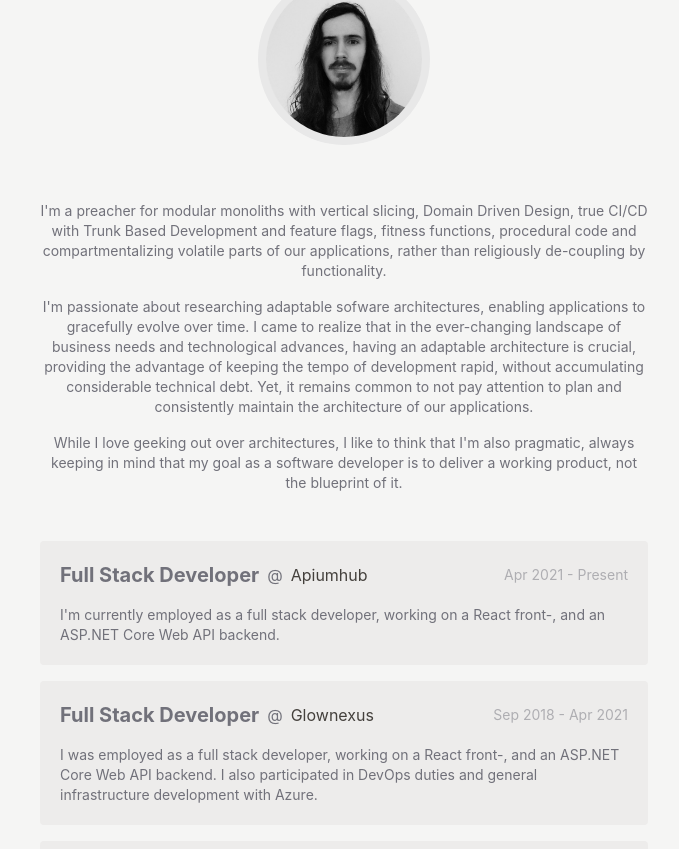
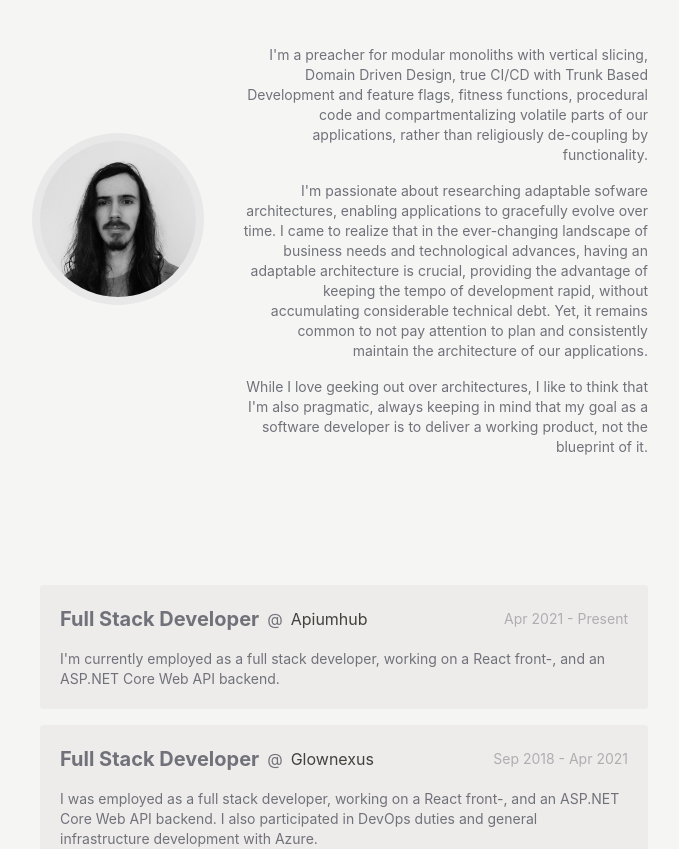
Before and after one commit to danielagg/personal-website-nextjs, a Next.js app: page / in a window 1280 px wide. Shown: the part 875-1724 px from the top of the page, without its empty margins (296-975 px from the left). Built offline with nearby package versions, Linux system fonts and the light colour scheme.

Commit message:
swap intro flex direction

```diff
--- a/app/About.tsx
+++ b/app/About.tsx
@@ -10,41 +10,45 @@ export const About = () => {
       id="about"
       className="w-full mt-12 text-gray-light dark:text-gray-dark"
     >
-      <div className="w-full flex justify-center items-center">
+      <div className="w-full flex lg:flex-row flex-col items-center justify-between">
+        <div className="w-1/3">
           <Image
             src="/profile.jpeg"
             alt="Picture of Daniel Agg"
             width={156}
             height={156}
-          className="mb-12 lg:mb-0 block rounded-full shadow dark:opacity-80 ring-profilepic-light dark:ring-profilepic-dark ring-8"
+            className="lg:mb-0 block rounded-full shadow dark:opacity-80 ring-profilepic-light dark:ring-profilepic-dark ring-8"
           />
         </div>
 
-      <div className="mt-6 lg:mt-16">
-        <p className="text-center text-sm opacity-100 dark:opacity-70">
+        <div className="w-full lg:w-2/3 mt-16 text-center lg:text-right space-y-4 text-sm opacity-100 dark:opacity-70">
+          <p>
             I&apos;m a preacher for modular monoliths with vertical slicing,
             Domain Driven Design, true CI/CD with Trunk Based Development and
             feature flags, fitness functions, procedural code and
             compartmentalizing volatile parts of our applications, rather than
             religiously de-coupling by functionality.
           </p>
-        <p className="text-center text-sm opacity-100 dark:opacity-70 pt-4">
-          I&apos;m passionate about researching adaptable sofware architectures,
-          enabling applications to gracefully evolve over time. I came to
-          realize that in the ever-changing landscape of business needs and
-          technological advances, having an adaptable architecture is crucial,
-          providing the advantage of keeping the tempo of development rapid,
-          without accumulating considerable technical debt. Yet, it remains
-          common to not pay attention to plan and consistently maintain the
-          architecture of our applications.
+          <p>
+            I&apos;m passionate about researching adaptable sofware
+            architectures, enabling applications to gracefully evolve over time.
+            I came to realize that in the ever-changing landscape of business
+            needs and technological advances, having an adaptable architecture
+            is crucial, providing the advantage of keeping the tempo of
+            development rapid, without accumulating considerable technical debt.
+            Yet, it remains common to not pay attention to plan and consistently
+            maintain the architecture of our applications.
           </p>
-        <p className="text-center text-sm opacity-100 dark:opacity-70 pt-4">
+          <p>
             While I love geeking out over architectures, I like to think that
             I&apos;m also pragmatic, always keeping in mind that my goal as a
-          software developer is to deliver a working product, not the blueprint
-          of it.
+            software developer is to deliver a working product, not the
+            blueprint of it.
           </p>
-        <div className="mt-12 flex flex-col space-y-8 lg:space-y-4">
+        </div>
+      </div>
+
+      <div className="mt-12 lg:mt-32 flex flex-col space-y-8 lg:space-y-4">
         <Experience
           title="Full Stack Developer"
           period="Apr 2021 - Present"
@@ -72,7 +76,6 @@ export const About = () => {
         <Button onClick={() => window.open("/DanielAgg_CV.pdf")}>
           Download CV
         </Button>
-        </div>
       </div>
     </div>
   );
```
Lines whose indentation alone changed are shown as unchanged.
